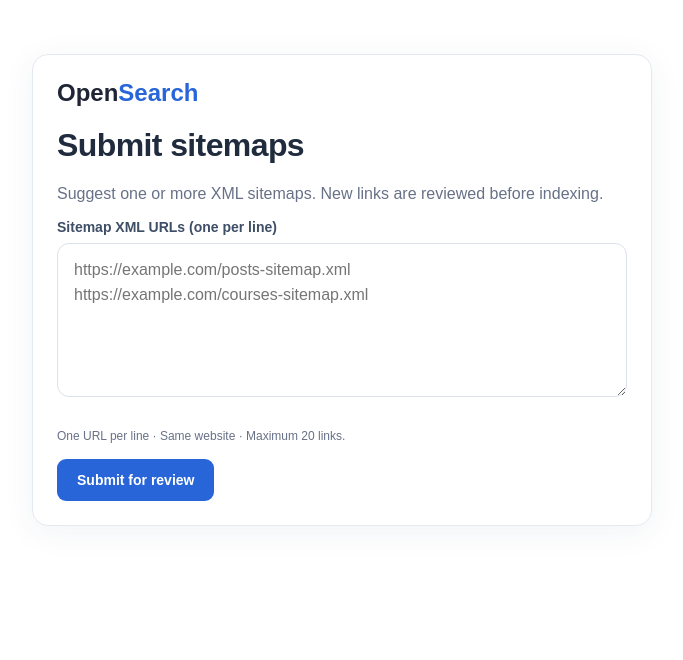
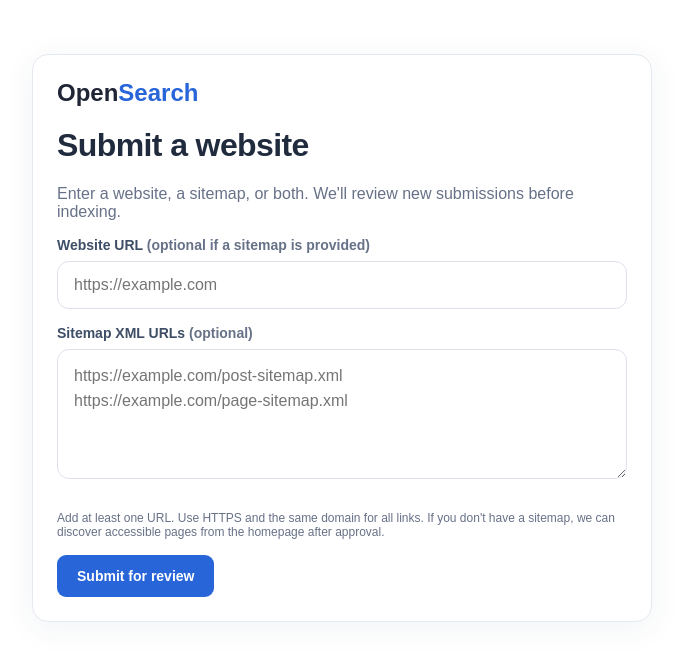
Before and after one commit to vishaalzala/opensearch, a Next.js app: page /submit in a window 1280 px wide. Shown: the top 660 px of the page, without its empty margins (298-981 px from the left). Built offline with nearby package versions, Linux system fonts and the light colour scheme; no server answers.

Commit message:
ui: public submit website URL and/or multiple optional sitemaps with review feedback

```diff
--- a/app/submit/page.tsx
+++ b/app/submit/page.tsx
@@ -10,6 +10,7 @@
 }
 type Notice={success:boolean;text:string;added?:number;duplicates?:number;website?:string};
 export default function Submit(){
+ const [websiteUrl,setWebsiteUrl]=useState('');
  const [sitemapUrls,setSitemapUrls]=useState('');
  const [token,setToken]=useState('');
  const [notice,setNotice]=useState<Notice|null>(null);
@@ -28,18 +29,20 @@
  },[sitekey]);
 
  async function submit(e:React.FormEvent){
-  e.preventDefault();setBusy(true);setNotice(null);
+  e.preventDefault();
+  if(!websiteUrl.trim()&&!sitemapUrls.trim()){setNotice({success:false,text:'Enter a website URL or a sitemap XML URL.'});return}
+  setBusy(true);setNotice(null);
   try{
    const r=await fetch('/api/submit',{
     method:'POST',headers:{'Content-Type':'application/json'},
-    body:JSON.stringify({sitemapUrls,token,companyWebsite:''})
+    body:JSON.stringify({websiteUrl,sitemapUrls,token,companyWebsite:''})
    });
    const d=await r.json();
    if(!r.ok) {
     setNotice({success:false,text:d.error||'Submission failed. Please retry.'});
    }else{
     setNotice({success:true,text:d.message||'Submission saved.',added:d.added,duplicates:d.duplicates,website:d.website});
-    if(d.added>0)setSitemapUrls('');
+    if(d.added>0||d.websiteAdded){setWebsiteUrl('');setSitemapUrls('');}
    }
   }catch{setNotice({success:false,text:'Cannot reach the server. Please retry.'})}
   finally{
@@ -52,21 +55,24 @@
   <a href="/" aria-label="OpenSearch home" style={{display:'inline-block',marginBottom:12,textDecoration:'none'}}>
    <span className="brand">Open<span>Search</span></span>
   </a>
-  <h1>Submit sitemaps</h1>
-  <p className="muted">Suggest one or more XML sitemaps. New links are reviewed before indexing.</p>
+  <h1>Submit a website</h1>
+  <p className="muted">Enter a website, a sitemap, or both. We'll review new submissions before indexing.</p>
   <form onSubmit={submit}>
-   <label htmlFor="sitemaps">Sitemap XML URLs (one per line)</label>
-   <textarea id="sitemaps" ref={field} rows={5} value={sitemapUrls} onChange={e=>setSitemapUrls(e.target.value)}
-    placeholder={'https://example.com/posts-sitemap.xml\nhttps://example.com/courses-sitemap.xml'} required/>
-   <p className="muted" style={{fontSize:12}}>One URL per line · Same website · Maximum 20 links.</p>
+   <label htmlFor="website">Website URL <span className="muted">(optional if a sitemap is provided)</span></label>
+   <input id="website" type="url" value={websiteUrl} onChange={e=>setWebsiteUrl(e.target.value)}
+    placeholder="https://example.com" autoComplete="url"/>
+   <label htmlFor="sitemaps">Sitemap XML URLs <span className="muted">(optional)</span></label>
+   <textarea id="sitemaps" ref={field} rows={4} value={sitemapUrls} onChange={e=>setSitemapUrls(e.target.value)}
+    placeholder={'https://example.com/post-sitemap.xml\nhttps://example.com/page-sitemap.xml'}/>
+   <p className="muted" style={{fontSize:12}}>Add at least one URL. Use HTTPS and the same domain for all links. If you don't have a sitemap, we can discover accessible pages from the homepage after approval.</p>
    <div id="turnstile" style={{marginBottom:sitekey?16:0}}/>
-   <button disabled={busy||!!sitekey&&!token}>{busy?'Saving sitemaps…':'Submit for review'}</button>
+   <button disabled={busy||!!sitekey&&!token}>{busy?'Submitting…':'Submit for review'}</button>
   </form>
   {notice&&<div role="status" aria-live="polite" className="panel" style={{margin:'18px 0 0',padding:16,background:notice.success?'#f4fbf7':'#fff6f4',borderColor:notice.success?'#bfe8d0':'#f0c7c4'}}>
    <strong>{notice.success?'Submission confirmed':'Submission not saved'}</strong>
    <p style={{marginBottom:8}}>{notice.text}</p>
    {notice.website&&<p className="muted" style={{fontSize:13}}>Website: {notice.website}</p>}
-   {notice.success&&<button type="button" className="secondary" onClick={()=>{setSitemapUrls('');setNotice(null);field.current?.focus()}}>Add another sitemap</button>}
+   {notice.success&&<button type="button" className="secondary" onClick={()=>{setWebsiteUrl('');setSitemapUrls('');setNotice(null);document.getElementById('website')?.focus()}}>Add another website or sitemap</button>}
   </div>}
  </div></main>;
 }
```
